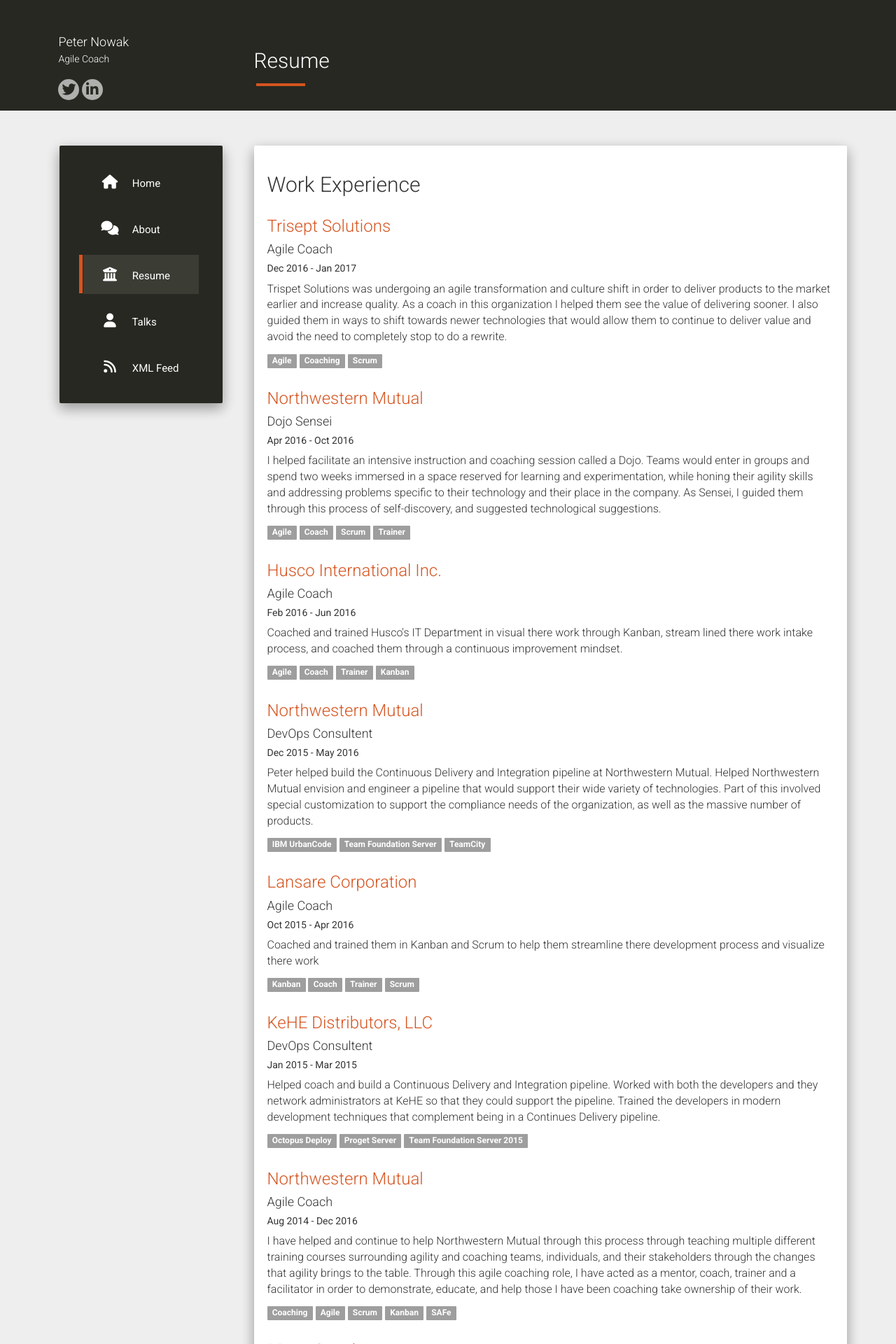
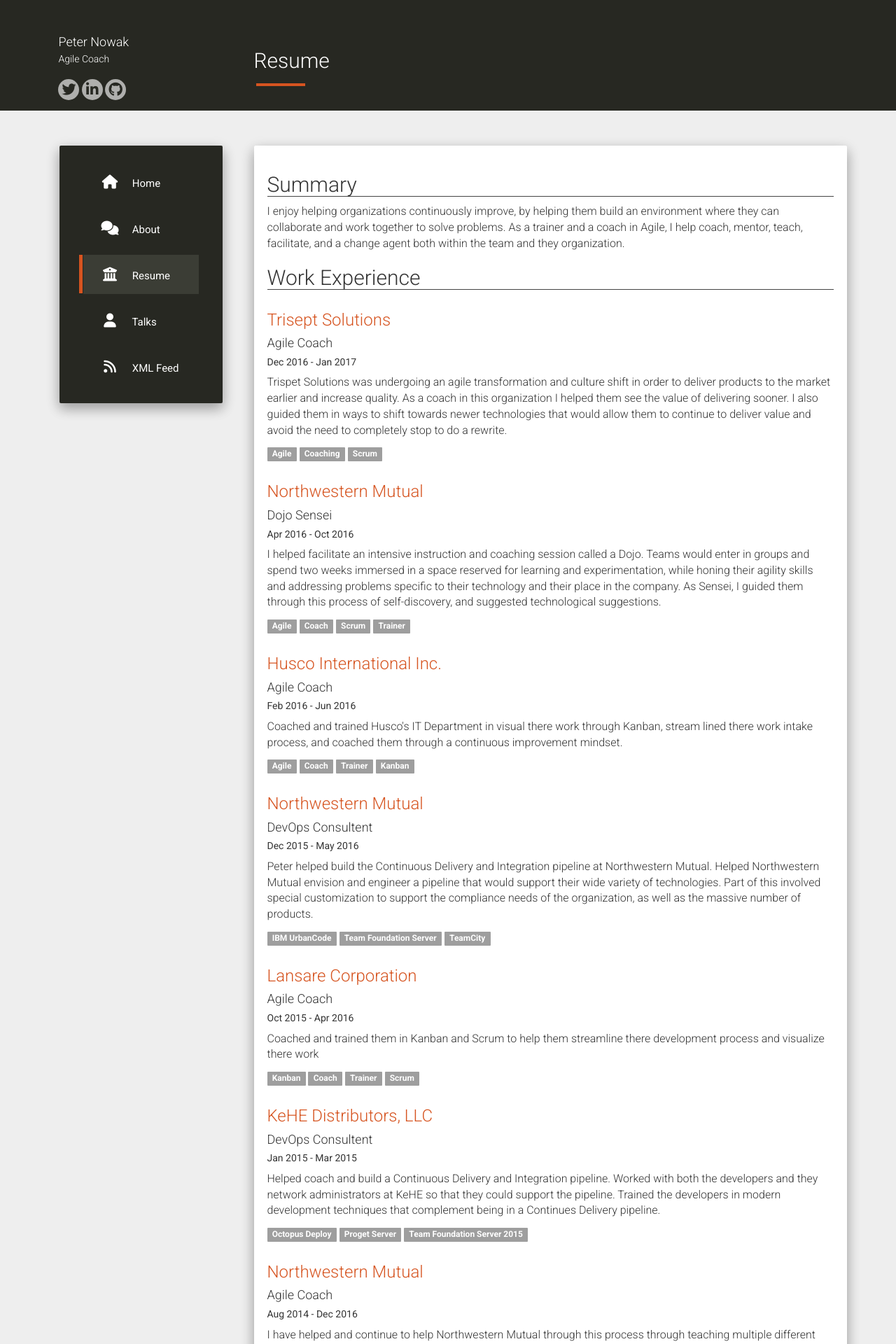
Before and after one commit to pjnowak1213/pjnowak1213.github.io, a Jekyll site: the page built from resume.md, in a window 1280 px wide. Shown: the top 1920 px of the page at 70% size. Built offline with Jekyll 4.4.1, drawn with Linux system fonts in a browser that asks for light colours; nearby versions of some CDN libraries; some of the changed text lies outside the part shown.

Commit message:
Added more to resume

```diff
--- a/_data/social.json
+++ b/_data/social.json
@@ -6,5 +6,9 @@
   {
     "icon": "fa-linkedin",
     "link": "https://www.linkedin.com/in/nowakpeter/"
+  },
+   {
+    "icon": "fa-github",
+    "link": "https://github.com/pjnowak1213"
   }
 ]
--- a/_includes/certifications.html
+++ b/_includes/certifications.html
@@ -1,7 +1,6 @@
 <h2>Certifications</h2>
 
 {% for i in site.data.certifications %}
-
 <div class="row certifications">
      <div class="col-md-1">
          <a href="{{ i.url }}" target="blank">
@@ -14,5 +13,4 @@
         </a>
      </div>
 </div>
-
 {% endfor %}
--- a/_layouts/resume.html
+++ b/_layouts/resume.html
@@ -12,19 +12,32 @@
     {% assign items = site.data.workexpereience | sort: 'startDate' %}
     {% for i in items reversed %}
     <div class="resume row">
-        <div class="col-xs-12 col-md-12" >
+        <div class="col-xs-12 col-md-12">
             <h3><a href="{{ i.companyUrl }}" target="_blank"> {{ i.company }} </a></h3>
             <h4>{{ i.title }}</h4>
             <h5>{{ i.startDate | date: "%b %Y" }} - {{ i.endDate | date: "%b %Y" }}</h5>
             <p>{{ i.description }}</p>
             <p>
                 {% for tag in i.tags %}
-                    <span class="label tag-cloud" data-tag="{{ tag | downcase }}">{{ tag }}</span>
-                {% endfor %}
+                <span class="label tag-cloud" data-tag="{{ tag | downcase }}">{{ tag }}</span> {% endfor %}
             </p>
         </div>
     </div>
-    {% endfor %}
+    {% endfor %} {% include certifications.html %}
 
-    {% include certifications.html %}
+    <h2> Education</h2>
+    <div class="resume row">
+        <div class="col-xs-12 col-md-12">
+            <a href="https://www.uwsp.edu" target="_blank"><h3>University of Wisconsin-Stevens Point</h3></a>
+            <h4>Bachelor of Science, Web Digital Media Development</h4>
+            <h5>Aug 2000 - May 2005</h5>
+        </div>
+    </div>
+
+    <div class="resume row">
+        <div class="col-xs-12 col-md-12">
+            <a href="http://www.nbexcellence.org/schools/eisenhower/" target="_blank"><h3>New Berlin Eisenhower High School</h3></a>
+            <h5>Aug 1996 - June 2000</h5>
+        </div>
+    </div>
 </div>
--- a/resume.md
+++ b/resume.md
@@ -3,3 +3,9 @@
 title: Resume
 permalink: /resume/
 ---
+
+<h2>Summary</h2>
+
+<p>
+I enjoy helping organizations continuously improve, by helping them build an environment where they can collaborate and work together to solve problems.  As a trainer and a coach in Agile, I help coach, mentor, teach, facilitate, and a change agent both within the team and they organization.
+</p>
--- a/static/css/main.css
+++ b/static/css/main.css
@@ -207,3 +207,8 @@
 {
     height: 60px;
 }
+
+.resume-content h2
+{
+    border-bottom: thin solid #444444;
+}
```
Also changed, not shown: 5 other files.
